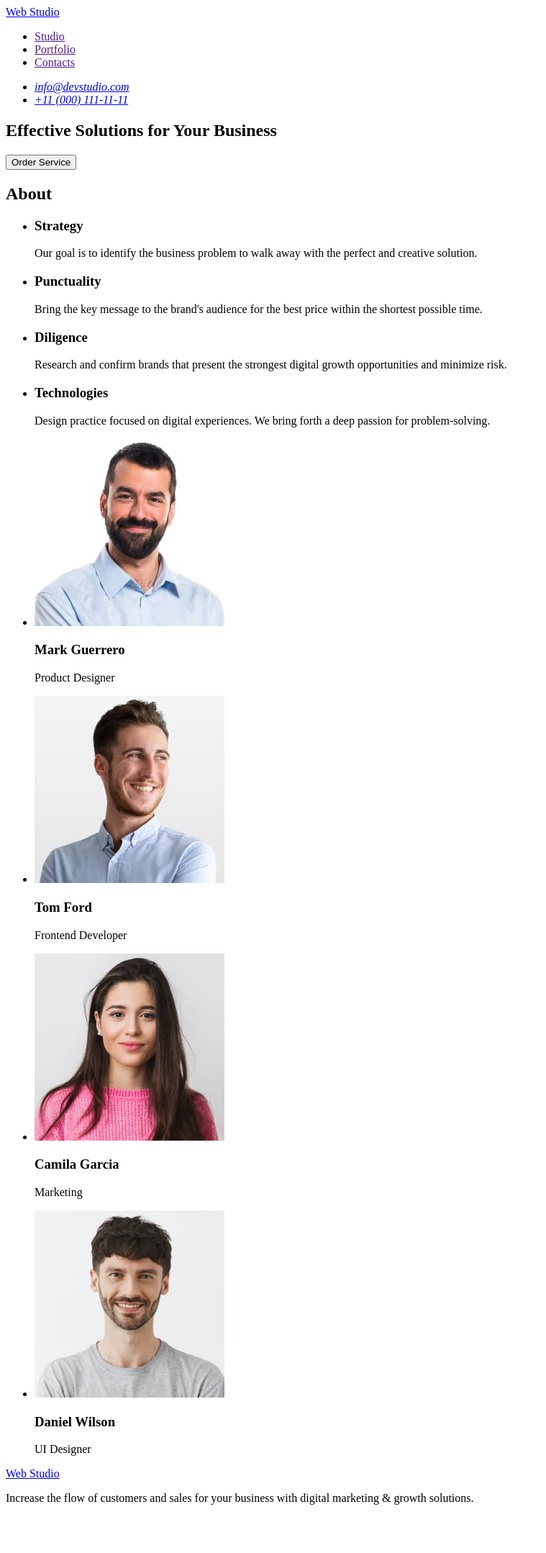
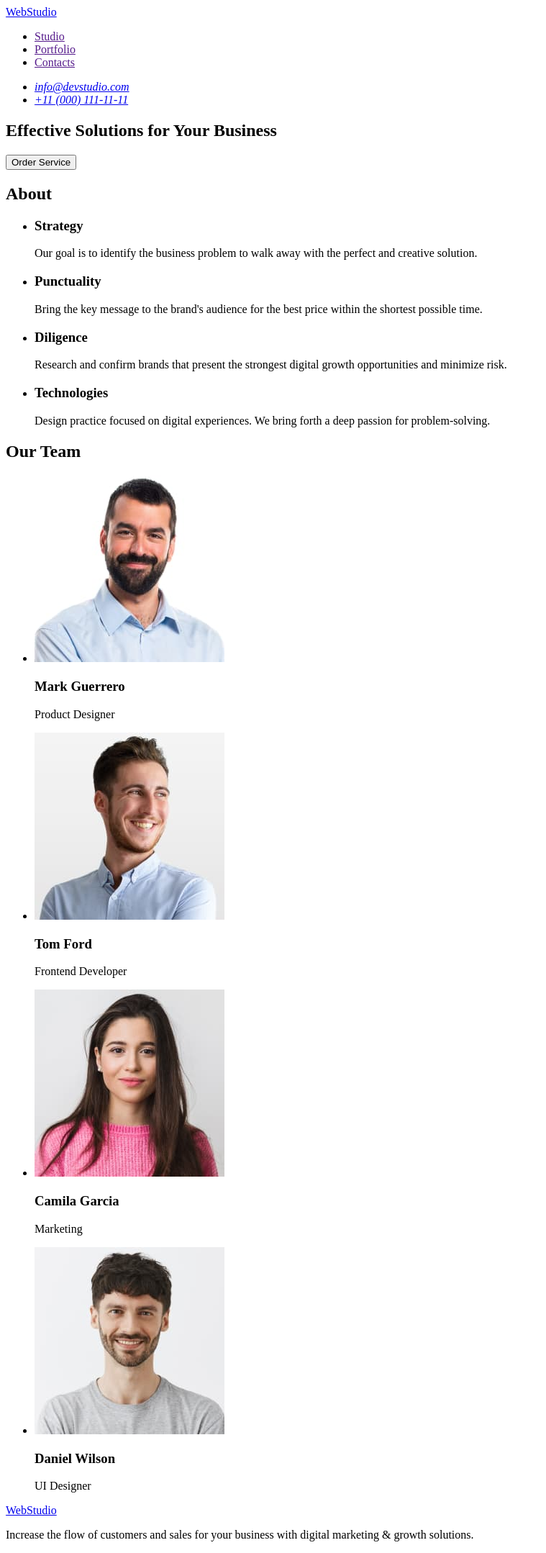
Before and after one commit to Dunaievskyi044/goit-markup-hw-01, a plain HTML site: page index.html in a window 1280 px wide. Shown: the whole page at 72% size, without its empty margins (0-759 px from the left). Before the commit the page ends 2107 px from the top, so only its background shows below. Drawn offline with Linux system fonts and the light colour scheme.

Commit message:
second commit

```diff
--- a/index.html
+++ b/index.html
@@ -9,10 +9,7 @@
     <!-- header -->
     <header>
       <nav>
-        <a href="./index.html">
-          <span>Web</span>
-          Studio
-        </a>
+        <a href="./index.html">WebStudio</a>
         <ul>
           <li>
             <a href="">Studio</a>
@@ -28,7 +25,7 @@
       <address>
         <ul>
           <li>
-            <a href="mailto:info@devstudio.com.ua">info@devstudio.com</a>
+            <a href="mailto:info@devstudio.com">info@devstudio.com</a>
           </li>
           <li>
             <a href="tel:+110001111111">+11 (000) 111-11-11</a>
@@ -79,6 +76,7 @@
       </section>
       <!-- section our team -->
       <section>
+        <h2>Our Team</h2>
         <ul>
           <li>
             <img
@@ -124,10 +122,7 @@
       </section>
     </main>
     <footer>
-      <a href="./index.html">
-        <span>Web</span>
-        Studio
-      </a>
+      <a href="./index.html">WebStudio</a>
       <p>
         Increase the flow of customers and sales for your business with digital
         marketing & growth solutions.
```
